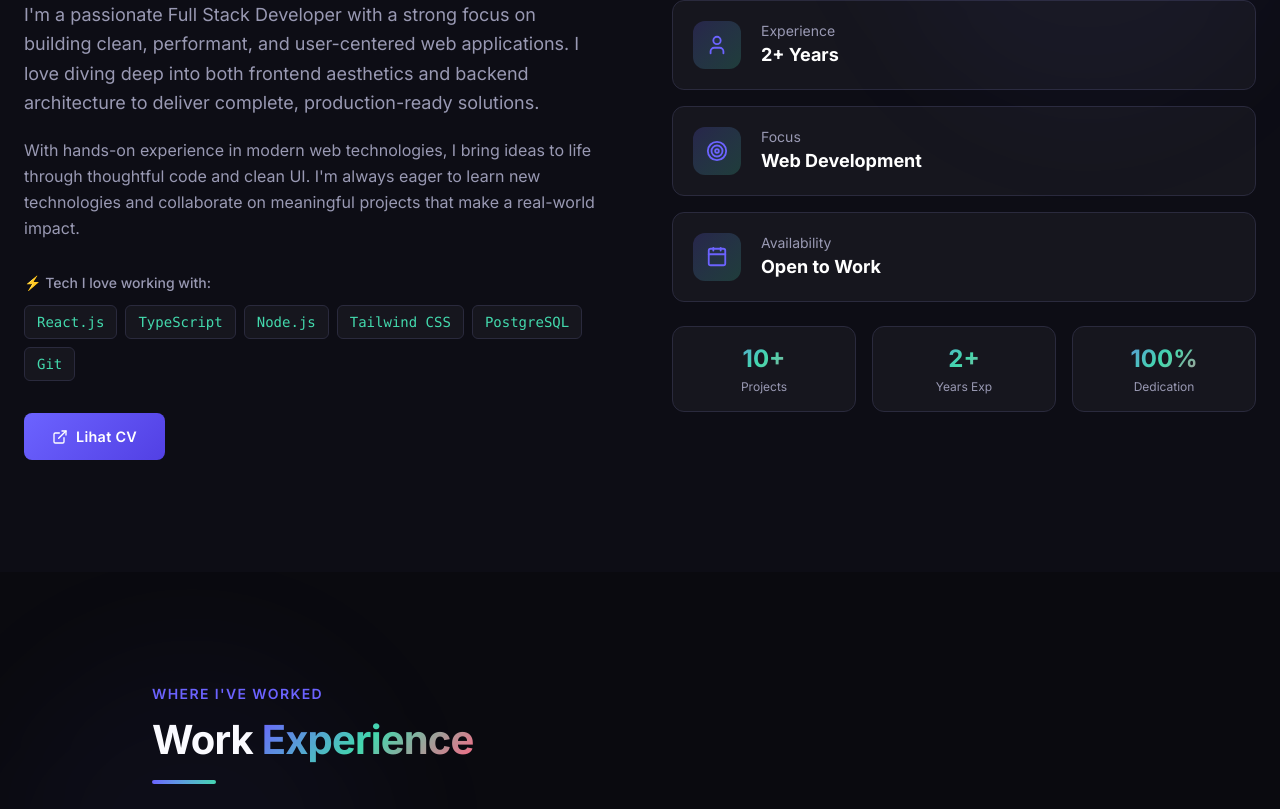
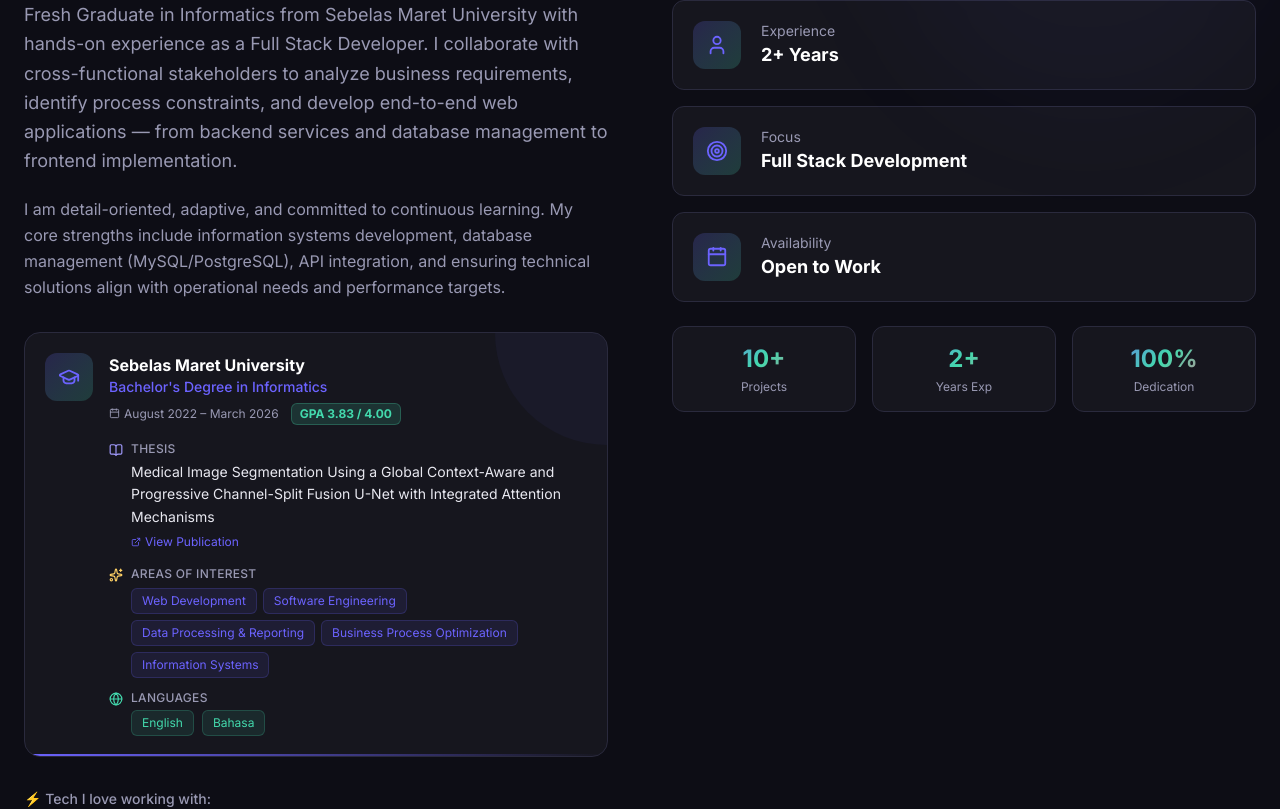
Before and after one commit to alfathroziqq/portofolio-alfath, a React (Vite) app: page / in a window 1280 px wide. Shown: the part 1076-1885 px from the top of the page. Built offline with nearby package versions, Linux system fonts and the light colour scheme.

Commit message:
feat: add About and Hero sections with portfolio data integration

```diff
--- a/src/components/sections/About.tsx
+++ b/src/components/sections/About.tsx
@@ -1,7 +1,7 @@
 import { useRef } from 'react';
 import { motion, useInView, type Variants } from 'framer-motion';
-import { User, Target, Calendar, ExternalLink } from 'lucide-react';
-import { personalInfo } from '../../data/portfolio';
+import { User, Target, Calendar, ExternalLink, GraduationCap, BookOpen, Globe, Sparkles } from 'lucide-react';
+import { personalInfo, education } from '../../data/portfolio';
 
 const containerVariants: Variants = {
     hidden: { opacity: 0 },
@@ -45,7 +45,7 @@ const About = () => {
                 </motion.div>
 
                 <div className="grid lg:grid-cols-2 gap-16 items-start">
-                    {/* Left: Bio */}
+                    {/* Left: Bio + Education */}
                     <motion.div
                         variants={containerVariants}
                         initial="hidden"
@@ -57,6 +57,99 @@ const About = () => {
                         <motion.p variants={itemVariants} className="text-[#9999b3] leading-relaxed mb-8">
                             {personalInfo.bioExtended}
                         </motion.p>
+
+                        {/* Education Card */}
+                        <motion.div
+                            variants={itemVariants}
+                            className="mb-8 p-5 rounded-2xl bg-[#16161e] border border-[#2a2a3d] relative overflow-hidden group hover:border-[#6c63ff]/30 transition-all duration-300"
+                        >
+                            {/* Accent glow */}
+                            <div className="absolute top-0 right-0 w-28 h-28 rounded-bl-full opacity-5 group-hover:opacity-10 transition-opacity duration-300 bg-[#6c63ff]" />
+
+                            {/* Header */}
+                            <div className="flex items-start gap-4 mb-4">
+                                <div className="w-12 h-12 rounded-xl bg-gradient-to-br from-[#6c63ff]/20 to-[#43d9ad]/20 flex items-center justify-center flex-shrink-0">
+                                    <GraduationCap size={22} className="text-[#6c63ff]" />
+                                </div>
+                                <div className="flex-1 min-w-0">
+                                    <h3 className="text-white font-bold text-base">{education.university}</h3>
+                                    <p className="text-[#6c63ff] text-sm font-medium">{education.degree}</p>
+                                    <div className="flex items-center flex-wrap gap-3 mt-1.5">
+                                        <span className="flex items-center gap-1 text-[#9999b3] text-xs">
+                                            <Calendar size={11} />
+                                            {education.period}
+                                        </span>
+                                        <span className="px-2 py-0.5 text-xs font-bold rounded-md bg-[#43d9ad]/15 text-[#43d9ad] border border-[#43d9ad]/25">
+                                            GPA {education.gpa}
+                                        </span>
+                                    </div>
+                                </div>
+                            </div>
+
+                            {/* Thesis */}
+                            <div className="ml-0 sm:ml-16 space-y-3">
+                                <div className="flex gap-2">
+                                    <BookOpen size={14} className="text-[#a29bfe] mt-0.5 flex-shrink-0" />
+                                    <div>
+                                        <p className="text-xs text-[#9999b3] font-medium uppercase tracking-wide mb-1">Thesis</p>
+                                        <p className="text-[#e8e8f0] text-sm leading-relaxed">{education.thesis.title}</p>
+                                        <a
+                                            href={education.thesis.doi}
+                                            target="_blank"
+                                            rel="noopener noreferrer"
+                                            className="inline-flex items-center gap-1 text-xs text-[#6c63ff] hover:text-[#43d9ad] transition-colors duration-200 mt-1"
+                                        >
+                                            <ExternalLink size={10} />
+                                            View Publication
+                                        </a>
+                                    </div>
+                                </div>
+
+                                {/* Areas of Interest */}
+                                <div className="flex gap-2">
+                                    <Sparkles size={14} className="text-[#ffd166] mt-0.5 flex-shrink-0" />
+                                    <div>
+                                        <p className="text-xs text-[#9999b3] font-medium uppercase tracking-wide mb-1.5">Areas of Interest</p>
+                                        <div className="flex flex-wrap gap-1.5">
+                                            {education.interests.map((interest) => (
+                                                <span
+                                                    key={interest}
+                                                    className="px-2.5 py-1 text-xs rounded-md bg-[#6c63ff]/10 border border-[#6c63ff]/20 text-[#6c63ff]"
+                                                >
+                                                    {interest}
+                                                </span>
+                                            ))}
+                                        </div>
+                                    </div>
+                                </div>
+
+                                {/* Languages */}
+                                <div className="flex gap-2">
+                                    <Globe size={14} className="text-[#43d9ad] mt-0.5 flex-shrink-0" />
+                                    <div>
+                                        <p className="text-xs text-[#9999b3] font-medium uppercase tracking-wide mb-1">Languages</p>
+                                        <div className="flex gap-2">
+                                            {education.languages.map((lang) => (
+                                                <span
+                                                    key={lang}
+                                                    className="px-2.5 py-1 text-xs rounded-md bg-[#43d9ad]/10 border border-[#43d9ad]/20 text-[#43d9ad]"
+                                                >
+                                                    {lang}
+                                                </span>
+                                            ))}
+                                        </div>
+                                    </div>
+                                </div>
+                            </div>
+
+                            {/* Bottom accent line */}
+                            <motion.div
+                                initial={{ scaleX: 0 }}
+                                animate={isInView ? { scaleX: 1 } : {}}
+                                transition={{ duration: 1, delay: 0.6 }}
+                                className="absolute bottom-0 left-0 right-0 h-0.5 origin-left bg-gradient-to-r from-[#6c63ff] to-transparent"
+                            />
+                        </motion.div>
 
                         {/* Tech Stack */}
                         <motion.div variants={itemVariants} className="mb-8">
--- a/src/components/sections/Hero.tsx
+++ b/src/components/sections/Hero.tsx
@@ -51,7 +51,10 @@ const Hero = () => {
                     className="flex-1 text-center lg:text-left"
                 >
                     {/* Badge */}
-                    <motion.div variants={itemVariants} className="inline-flex items-center gap-2 mb-6">
+                    <motion.div variants={itemVariants} className="inline-flex items-center gap-2 mb-6 flex-wrap">
+                        <span className="px-3 py-1 rounded-full text-xs font-semibold bg-[#43d9ad]/15 text-[#43d9ad] border border-[#43d9ad]/25 tracking-wide uppercase">
+                            🎓 Fresh Graduate
+                        </span>
                         <span className="px-3 py-1 rounded-full text-xs font-semibold bg-[#6c63ff]/15 text-[#6c63ff] border border-[#6c63ff]/25 tracking-wide uppercase">
                             ✨ Open to Work
                         </span>
--- a/src/data/portfolio.ts
+++ b/src/data/portfolio.ts
@@ -7,12 +7,8 @@ export const personalInfo = {
     fullName: 'Alfath Roziq Widhayaka',
     role: 'Full Stack Developer',
     tagline: 'Turning ideas into elegant digital experiences',
-    bio: `I'm a passionate Full Stack Developer with a strong focus on building clean, performant,
-and user-centered web applications. I love diving deep into both frontend aesthetics and backend
-architecture to deliver complete, production-ready solutions.`,
-    bioExtended: `With hands-on experience in modern web technologies, I bring ideas to life through
-thoughtful code and clean UI. I'm always eager to learn new technologies and collaborate on
-meaningful projects that make a real-world impact.`,
+    bio: `Fresh Graduate in Informatics from Sebelas Maret University with hands-on experience as a Full Stack Developer. I collaborate with cross-functional stakeholders to analyze business requirements, identify process constraints, and develop end-to-end web applications — from backend services and database management to frontend implementation.`,
+    bioExtended: `I am detail-oriented, adaptive, and committed to continuous learning. My core strengths include information systems development, database management (MySQL/PostgreSQL), API integration, and ensuring technical solutions align with operational needs and performance targets.`,
     location: 'Indonesia',
     email: 'alfathroziq94@gmail.com',
     phone: '+62 821-3844-9930',
@@ -24,7 +20,7 @@ meaningful projects that make a real-world impact.`,
     avatarPlaceholder: true,
     highlights: [
         { label: 'Experience', value: '2+ Years' },
-        { label: 'Focus', value: 'Web Development' },
+        { label: 'Focus', value: 'Full Stack Development' },
         { label: 'Availability', value: 'Open to Work' },
     ],
 };
@@ -34,33 +30,46 @@ export const skills = [
         category: 'Frontend',
         icon: '🎨',
         color: '#6c63ff',
-        items: ['HTML5', 'CSS3', 'JavaScript', 'TypeScript', 'React.js', 'Next.js', 'Tailwind CSS', 'Framer Motion'],
+        items: ['HTML', 'CSS', 'JavaScript', 'TypeScript', 'React.js', 'Tailwind CSS'],
     },
     {
         category: 'Backend',
         icon: '⚙️',
         color: '#43d9ad',
-        items: ['Node.js', 'Express.js', 'REST API', 'PHP', 'Laravel'],
+        items: ['Node.js', 'REST API', 'PHP', 'Laravel'],
     },
     {
         category: 'Database',
         icon: '🗄️',
         color: '#ff6584',
-        items: ['MySQL', 'PostgreSQL', 'MongoDB', 'Firebase', 'Supabase'],
+        items: ['MySQL', 'PostgreSQL', 'Firebase'],
     },
     {
         category: 'Tools & DevOps',
         icon: '🛠️',
         color: '#ffd166',
-        items: ['Git', 'GitHub', 'VS Code', 'Figma', 'Postman', 'Linux', 'Vercel', 'Netlify'],
+        items: ['Git', 'GitHub', 'Figma', 'Postman', 'Linux', 'Vercel', 'Netlify'],
     },
     {
         category: 'Soft Skills',
         icon: '🧠',
         color: '#a29bfe',
-        items: ['Problem Solving', 'Teamwork', 'Communication', 'Adaptability', 'Time Management', 'Critical Thinking'],
+        items: ['Adaptive Problem Solving', 'Cross-Functional Coordination', 'Decision Making', 'Technical Communication', 'Priority Management', 'Results Orientation', 'Discipline', 'Initiative'],
     },
 ];
+
+export const education = {
+    university: 'Sebelas Maret University',
+    period: 'August 2022 – March 2026',
+    degree: "Bachelor's Degree in Informatics",
+    gpa: '3.83 / 4.00',
+    thesis: {
+        title: 'Medical Image Segmentation Using a Global Context-Aware and Progressive Channel-Split Fusion U-Net with Integrated Attention Mechanisms',
+        doi: 'https://doi.org/10.35882/jeeemi.v8i1.1371',
+    },
+    interests: ['Web Development', 'Software Engineering', 'Data Processing & Reporting', 'Business Process Optimization', 'Information Systems'],
+    languages: ['English', 'Bahasa'],
+};
 
 export const workExperiences = [
     {
```
